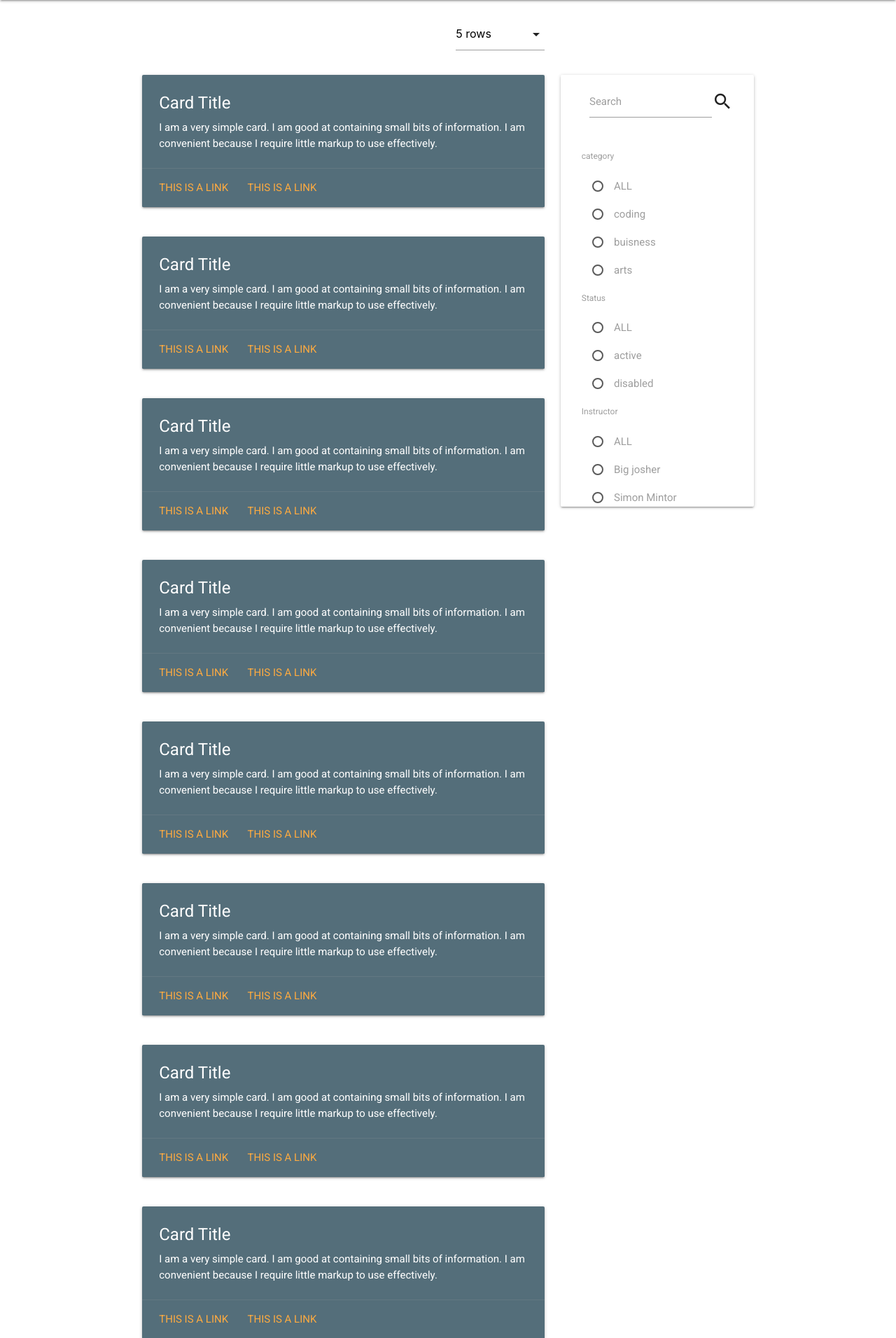
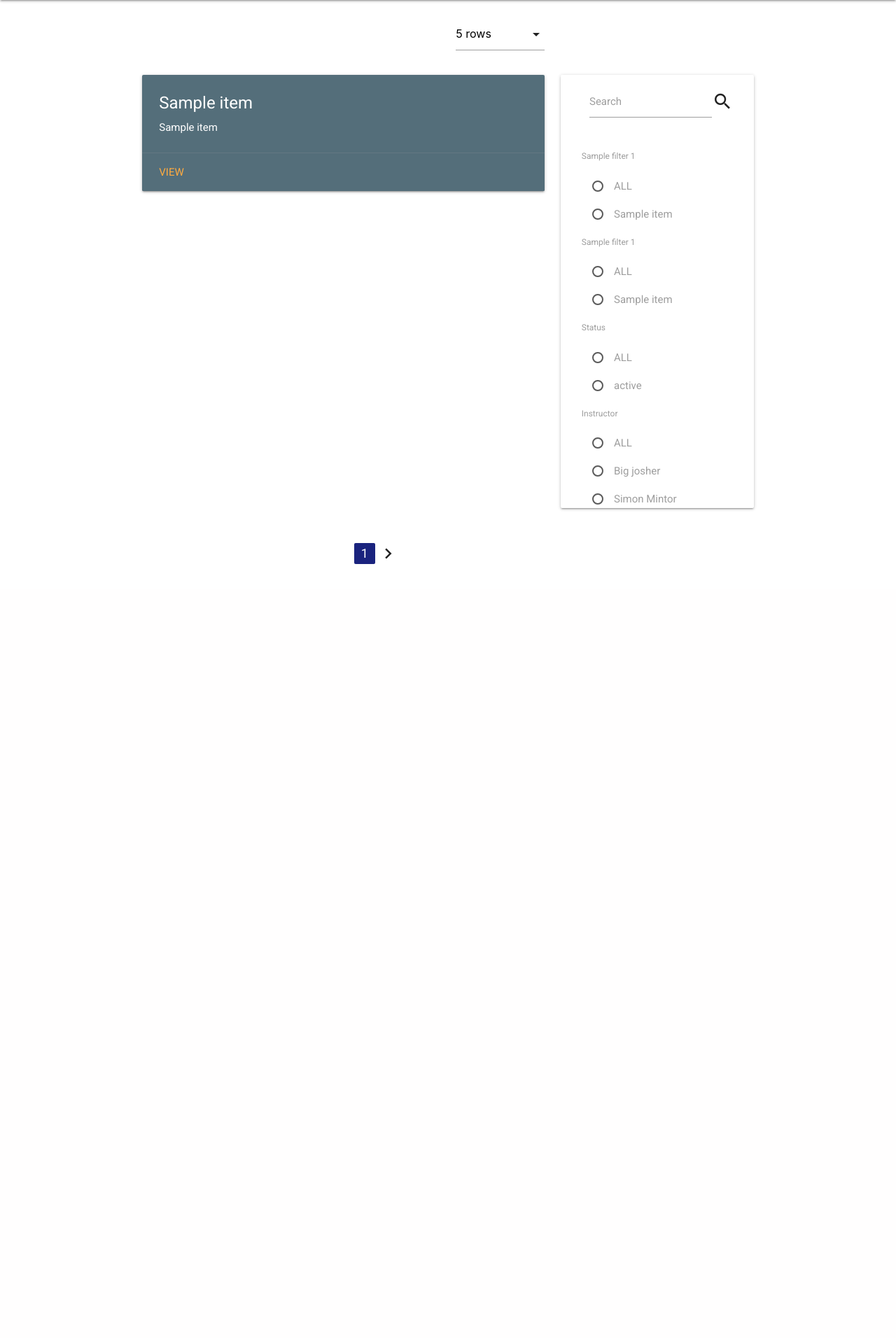
Before and after one commit to Roshno/learnify-new, a Flask app: template app/templates/user_general_courses.html in a window 1280 px wide. Shown: the part 64-1976 px from the top of the page at 70% size. After the commit the page ends 870 px from the top, so only its background shows below. Run offline with Flask 2, Linux system fonts and the light colour scheme; the template is opened without the code that fills it: most values are stand-ins (such as "Sample title", 1, 10 or a date in 2020); some libraries are stand-ins or nearby versions.

Commit message:
data from server trying

```diff
--- a/app/templates/user_filter.html
+++ b/app/templates/user_filter.html
@@ -1,7 +1,7 @@
 {% extends 'user_base.html' %}
 
 {% block filter %}
-    {% set filter_1 = {"name":"category","items":["coding","buisness","arts"]} %}
+
     <form method="get" name="searchBox">
         <div class="row">
             <div class="input-field col s11">
@@ -10,6 +10,38 @@
                 <i class="material-icons prefix" style="cursor: pointer;" onclick="searchBox.submit()">search</i>
             </div>
         </div>
+
+
+        <div class="row">
+            <label>{{filter_1["name"]}}</label>
+        </div>
+
+        <div>
+            <p>
+                <label>
+                    <input type="radio" class="filled-in" value= "all"/>
+                    <span>ALL</span>
+                </label>
+            </p>
+            {% for item in filter_1["items"]%}
+                <p>
+                    <label>
+                        <input type="radio" class="filled-in" name="{{ filter_1['name'] }}" onchange="searchBox.submit()" value= "{{item}}" />
+                        <span>{{ item }}</span>
+                    </label>
+                </p>
+            {% endfor %}
+
+        </div>
+
+
+
+
+
+
+
+
+
         <div class="row">
             <label>{{filter_1["name"]}}</label>
         </div>
@@ -41,7 +73,7 @@
                     <span>ALL</span>
                 </label>
             </p>
-            {% for item in ['active','disabled'] %}
+            {% for item in filter_1['statuses'] %}
                 <p>
                     <label>
                         <input type="radio" class="filled-in" name="status" onchange="searchBox.submit()" value= "{{item}}" />
--- a/app/templates/user_general_courses.html
+++ b/app/templates/user_general_courses.html
@@ -1,18 +1,17 @@
 {% extends 'user_paging.html' %}
 {% block main %}
 
-{% for item in range(10) %}
+{% for item in data["main"] %}
     <div class="row">
         <div class="col s9 m12">
             <div class="card blue-grey darken-1">
                 <div class="card-content white-text">
-                    <span class="card-title">Card Title</span>
-                    <p>I am a very simple card. I am good at containing small bits of information.
-                    I am convenient because I require little markup to use effectively.</p>
+                    <span class="card-title">{{item["title"]}}</span>
+                    <p>{{item["sub_title"]}}</p>
                 </div>
                 <div class="card-action">
-                    <a href="#">This is a link</a>
-                    <a href="#">This is a link</a>
+                    <a href="{{item['link']}}">View</a>
+
                 </div>
             </div>
         </div>
--- a/app/templates/user_paging.html
+++ b/app/templates/user_paging.html
@@ -11,8 +11,8 @@
 {% endblock %}
 {% block paging %}
 <ul class="pagination">
-    <li class="disabled"><a href="#!"><i class="material-icons">chevron_left</i></a></li>
+    <li class="waves-effect"><i class="material-icons" onclick="page()" id ="page_left" name="page_left" hidden>chevron_left</i></li>
     <li class="active  #1a237e indigo darken-4"><a href="#!">1</a></li>
-    <li class="waves-effect"><a href="#!"><i class="material-icons">chevron_right</i></a></li>
+    <li class="waves-effect"><i class="material-icons" onclick="page()"id ="page_left" name="page_left" >chevron_right</i></li>
 </ul>
 {% endblock %}
```
Also changed, not shown: app/views.py (+58 -3 lines).
